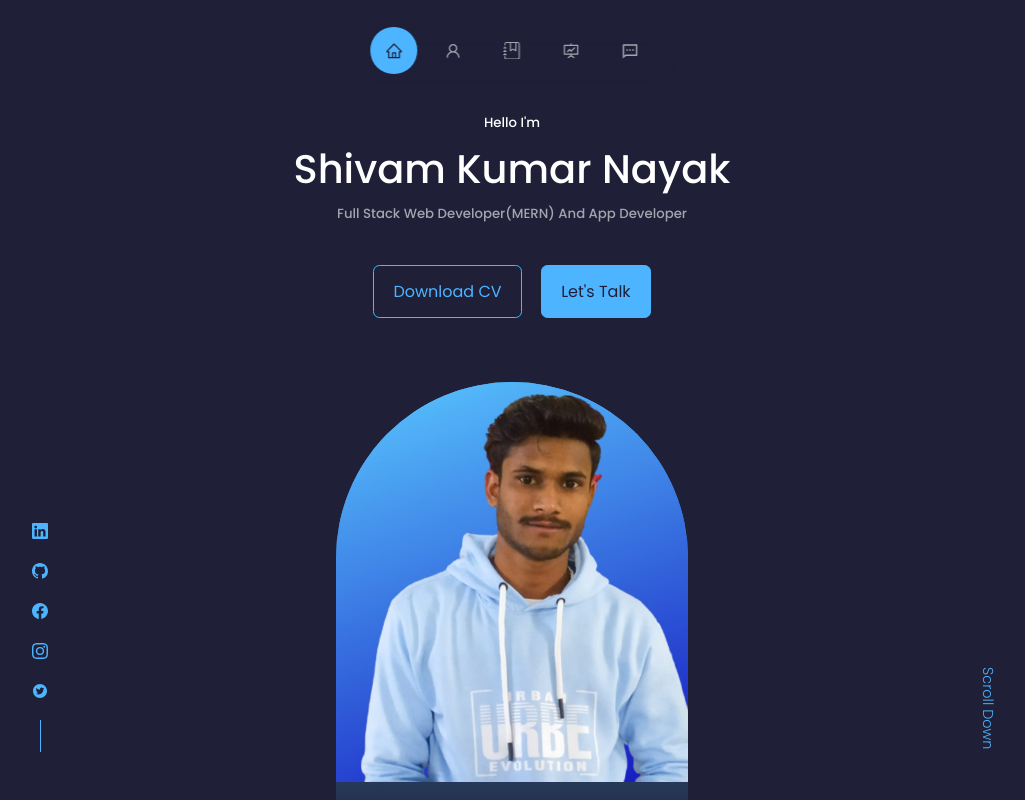
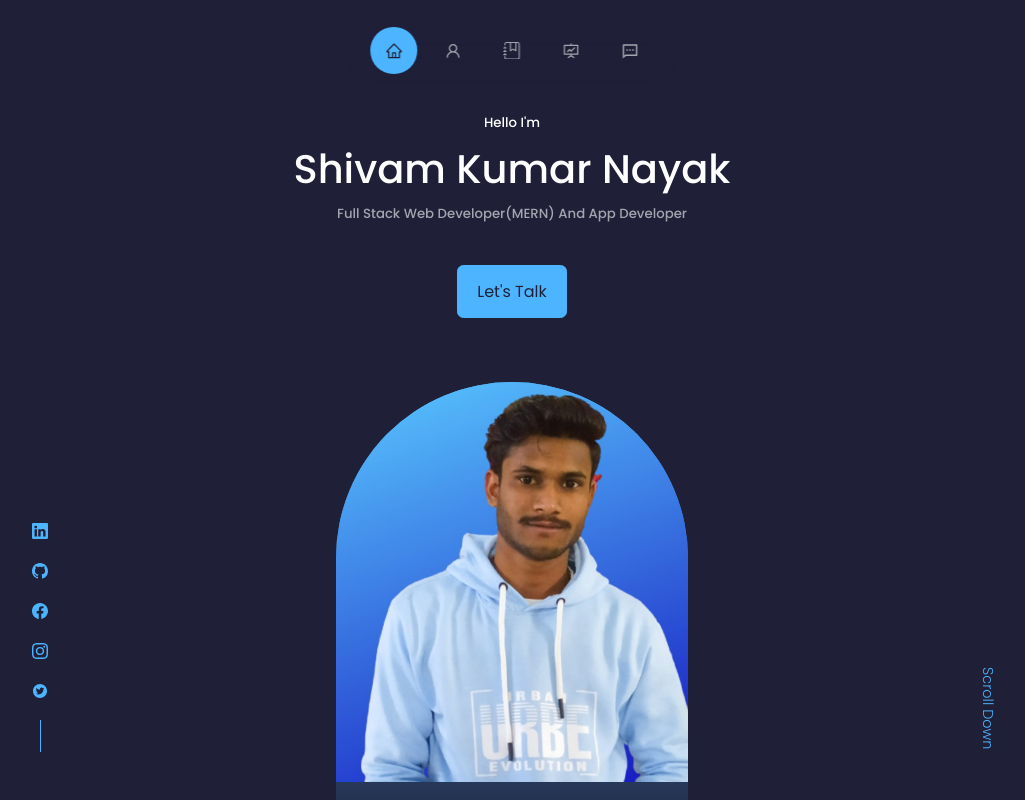
Before and after one commit to shivamkumarnayak/my-portfolio, a React (Create React App) app: page / in a window 1280 px wide. Shown: the top 800 px of the page, without its empty margins (128-1153 px from the left). Built offline with nearby package versions, Linux system fonts and the light colour scheme.

Commit message:
Remove CV Download button

```diff
--- a/src/components/header/CTA.jsx
+++ b/src/components/header/CTA.jsx
@@ -4,7 +4,7 @@ import CV from '../../assets/cv.pdf';
 const CTA = () => {
   return (
     <div className='cta'>
-        <a href= {CV} download className='btn' >Download CV</a>
+        {/* <a href= {CV} download className='btn' >Download CV</a> */}
         <a href="#contact" className='btn btn-primary'>Let's Talk</a>
     </div>
   )
```
